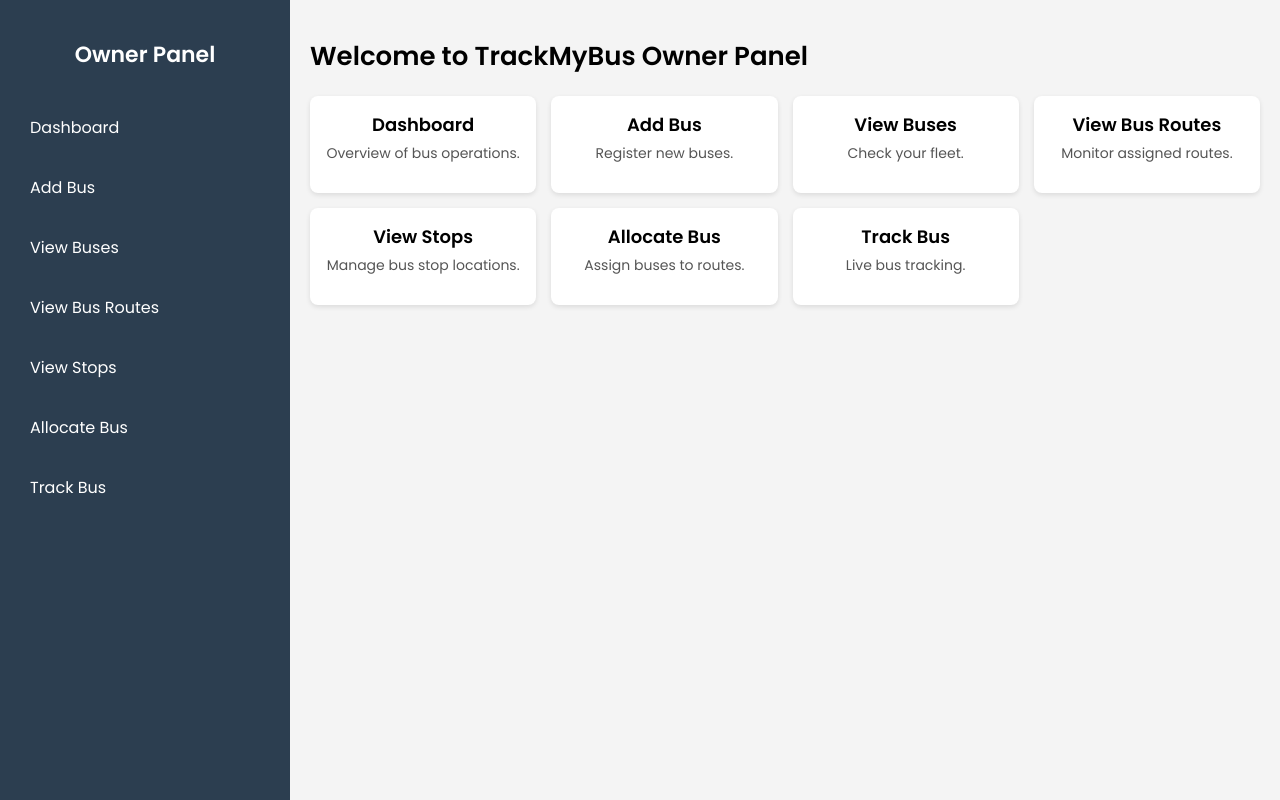
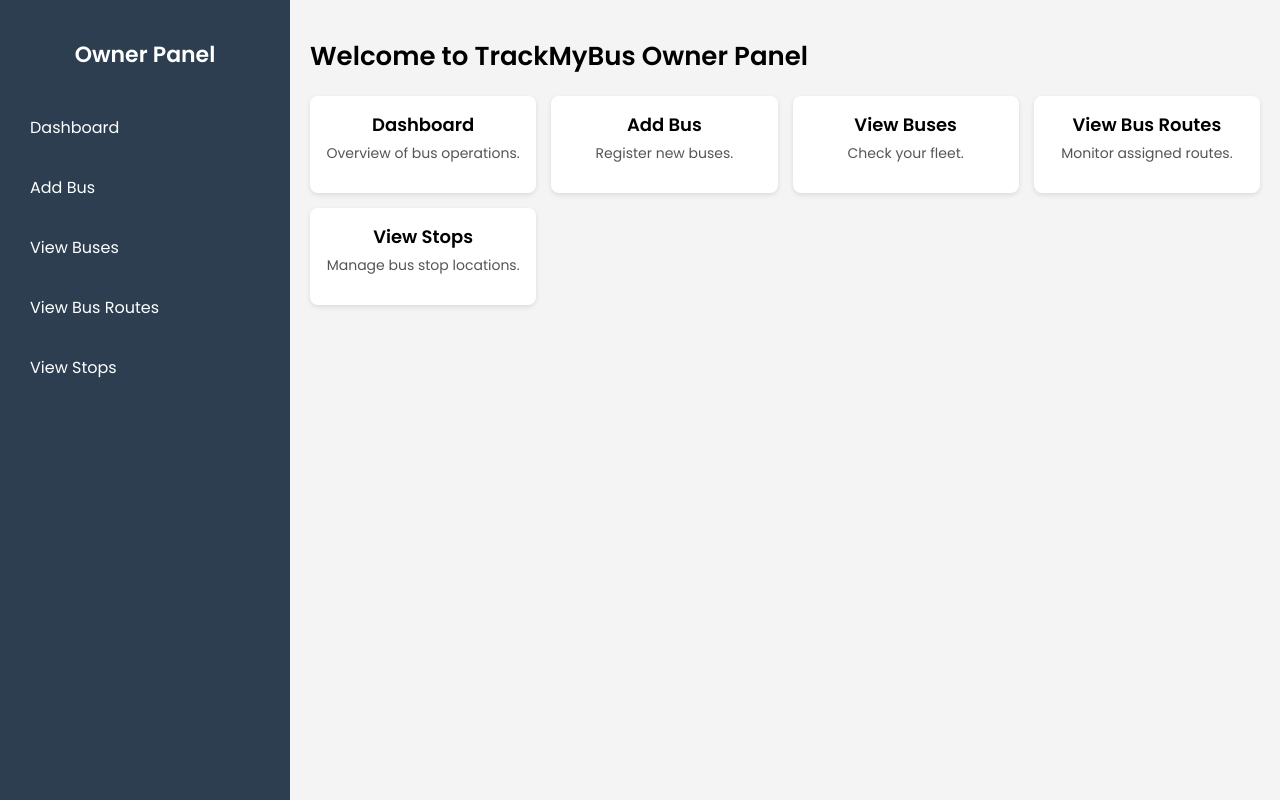
Before and after one commit to dilnayasnin/TRACKMYBUS, a Django app: page /ownerph in a window 1280 px wide. Run offline with Django 5.2, Linux system fonts and the light colour scheme.

Commit message:
third  commit

```diff
--- a/myapp/forms.py
+++ b/myapp/forms.py
@@ -26,7 +26,7 @@
 class  bus_form(ModelForm):
     class Meta:
         model = bus_model
-        fields = ['bus_name', 'bus_number']
+        fields = ['bus_name', 'bus_number', 'OWNERID', 'route_id']
 
 class  feedback_form(ModelForm):
     class Meta:
--- a/myapp/views.py
+++ b/myapp/views.py
@@ -131,7 +131,9 @@
 
 class bus(View):
     def get(self, request):
-        return render(request, 'owner/bus.html')
+        c = login_model.objects.get(id=request.session['loginid'])
+        d = busroute_model.objects.all()
+        return render(request, 'owner/bus.html', {'data': c, 'data1': d})
     def post(self,request):
         c=bus_form(request.POST)
         if c.is_valid():
@@ -139,7 +141,7 @@
             return HttpResponse('''<script>alert("Bus added successfully");window.location.href="/viewbus"</script>''')
 class viewbus(View):
     def get(self, request):
-        c = bus_model.objects.all()
+        c = bus_model.objects.filter(OWNERID=request.session['loginid'])
         return render(request, 'owner/viewbus.html', {'data': c})
 class editbus(View):
     def get(self, request, id):
--- a/templates/owner/ownerhp.html
+++ b/templates/owner/ownerhp.html
@@ -95,8 +95,7 @@
         <a href="/viewbus">View Buses</a>
         <a href="/viewbusroute">View Bus Routes</a>
         <a href="/viewstopdetails">View Stops</a>
-        <a href="/allocatebus">Allocate Bus</a>
-        <a href="/trackbus">Track Bus</a>
+
     </div>
 
     <!-- Main Content -->
@@ -123,14 +122,7 @@
                 <h2>View Stops</h2>
                 <p>Manage bus stop locations.</p>
             </div>
-            <div class="card">
-                <h2>Allocate Bus</h2>
-                <p>Assign buses to routes.</p>
-            </div>
-            <div class="card">
-                <h2>Track Bus</h2>
-                <p>Live bus tracking.</p>
-            </div>
+
         </div>
     </div>
 
```
Also changed, not shown: templates/owner/bus.html (+9 -1 lines), db.sqlite3.
